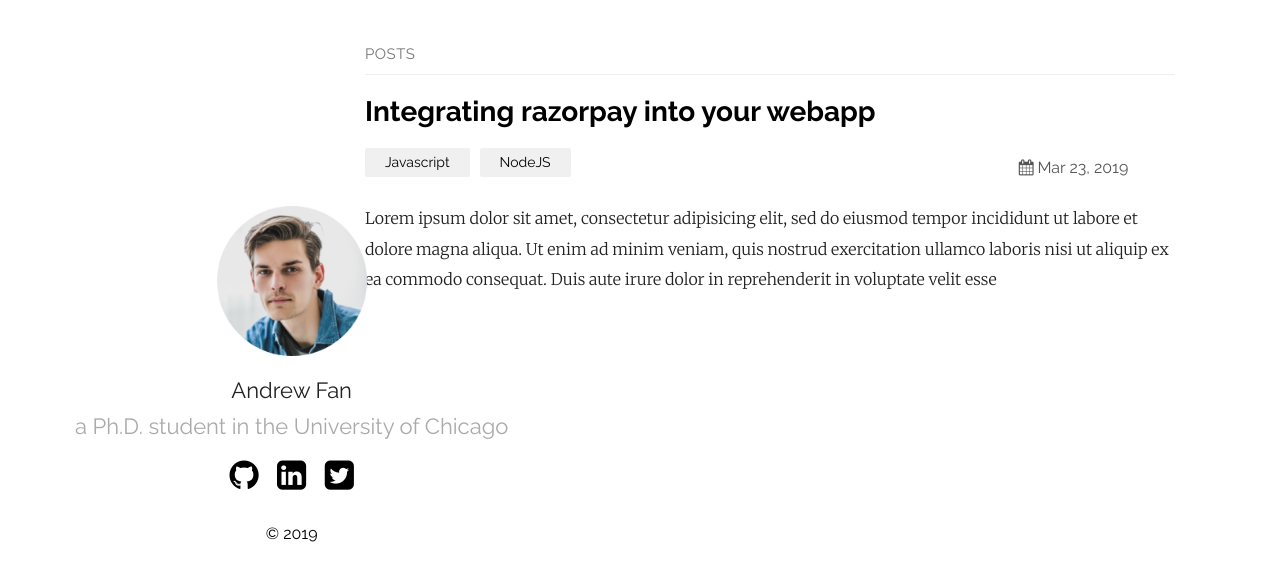
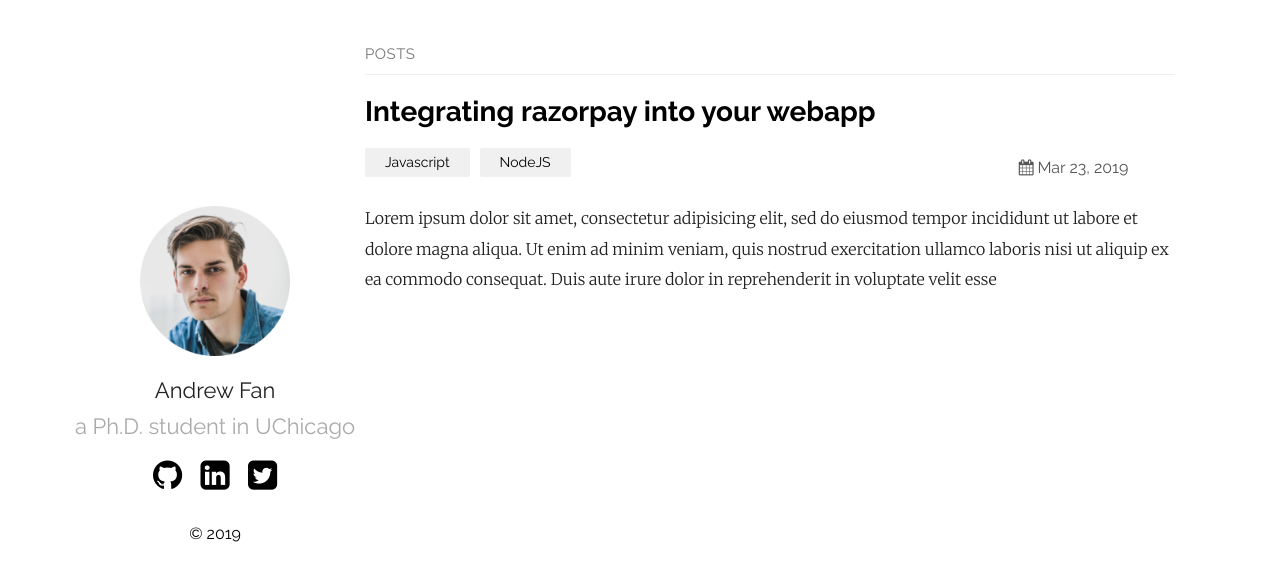
Before and after one commit to angzhifan/angzhifan.github.io, a Jekyll site: the page built from index.md, in a window 1280 px wide. Shown: the top 581 px of the page. Built offline with Jekyll 4.4.1, drawn with Linux system fonts in a browser that asks for light colours.

Commit message:
Update _config.yml

```diff
--- a/_config.yml
+++ b/_config.yml
@@ -13,7 +13,7 @@
   sass_dir: _sass
 plainwhite:
   name: Andrew Fan
-  tagline: a Ph.D. student in the University of Chicago
+  tagline: a Ph.D. student in UChicago
   date_format: "%b %-d, %Y"
   sitemap: true # set to true to generate sitemap.xml content
 
@@ -21,7 +21,7 @@
   social_links:
     twitter: AndrewF32566573
     github:  angzhifan
-    linkedIn: in/thelehhman
+    linkedIn: in/angzhi-andrew-fan-3b1956119
     rss: rss
     # dribbble: jekyll
     # facebook: jekyll
```
